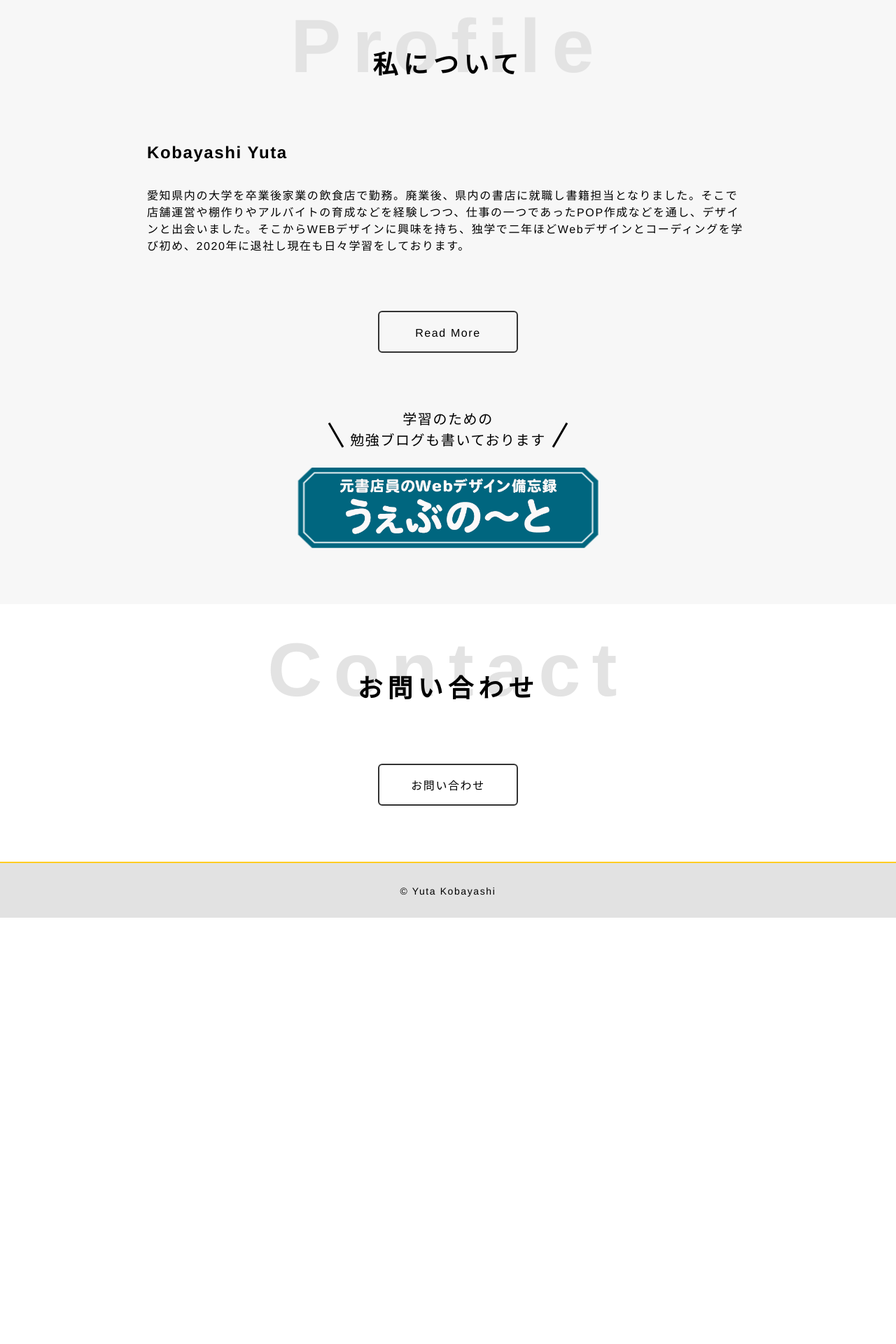
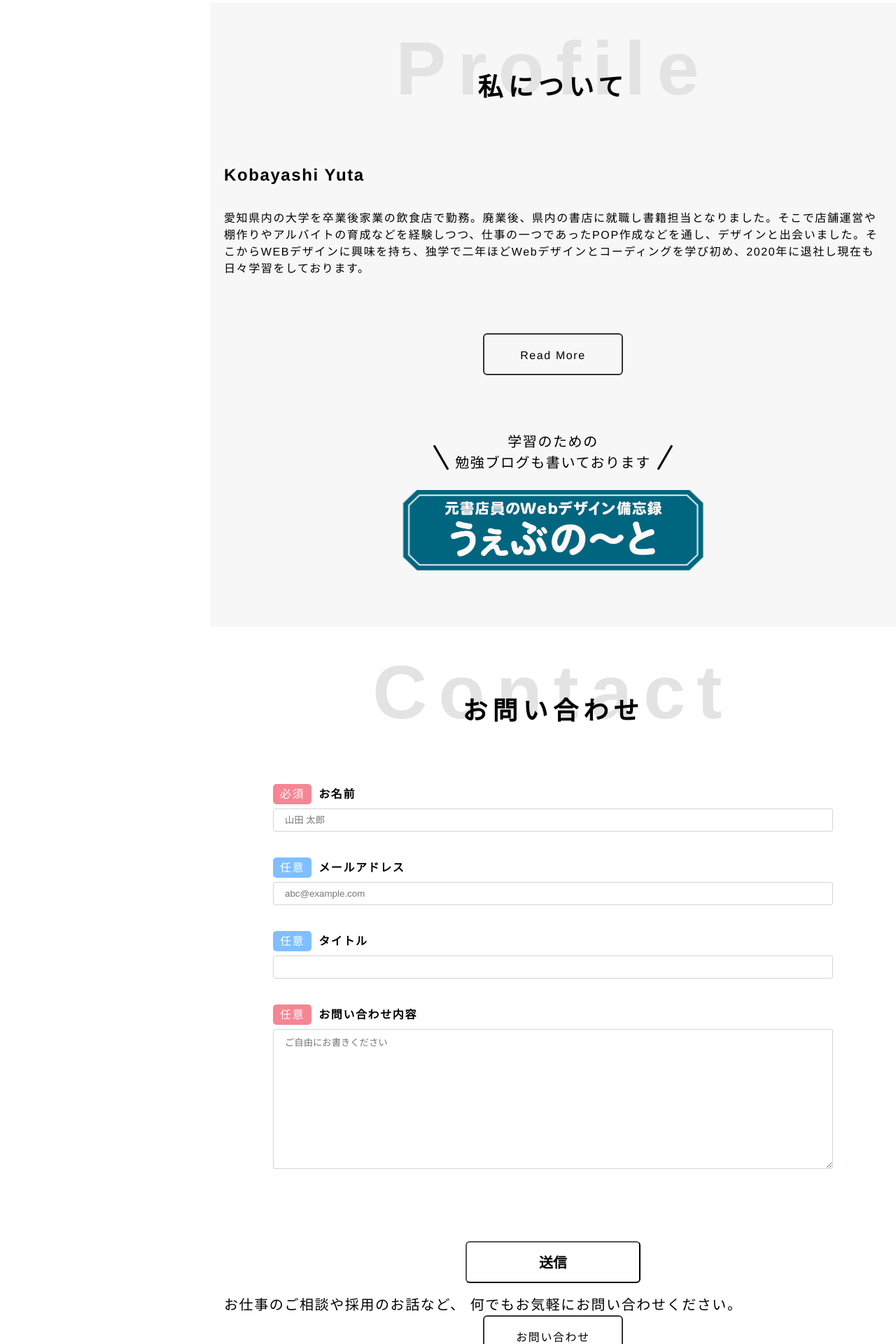
Before and after one commit to kbo580/new-portfolio, a PHP site: page / in a window 1280 px wide. Shown: the part 2920-4840 px from the top of the page at 70% size. Before the commit the page ends 4231 px from the top, so only its background shows below. Run offline with PHP 8.4, Linux system fonts and the light colour scheme; style sheets or scripts are compiled from the project's sources.

Commit message:
Add files via upload

```diff
--- a/css/styles.css
+++ b/css/styles.css
@@ -31,7 +31,7 @@ img {
 
 .inner {
   margin: 0 auto;
-  max-width: 900px;
+  max-width: 1100px;
   width: 100%;
   padding: 0 15px;
 }
@@ -56,10 +56,6 @@ img {
 .btn a:hover {
   background-color: #333333;
   color: #ffffff;
-}
-
-header {
-  background-color: tomato;
 }
 
 /* ------------------------------------ */
@@ -121,6 +117,7 @@ section:nth-child(odd) {
     -webkit-box-flex: 1;
         -ms-flex: 1;
             flex: 1;
+    margin-left: 300px;
   }
   /* セクションの見出し */
   .section-heading-warpper {
@@ -137,6 +134,10 @@ section:nth-child(odd) {
 /* ------------------------------------ */
 /* header */
 /* ------------------------------------ */
+header {
+  background-color: #DBDBDB;
+}
+
 header h1 {
   font-size: 24px;
   font-weight: 300;
@@ -147,7 +148,6 @@ header h1 {
 
 .header-nav {
   padding-bottom: 24px;
-  width: 70px;
   margin: 0 auto;
 }
 
@@ -168,10 +168,14 @@ header h1 {
   header {
     position: fixed;
     height: 100vh;
+    z-index: 1;
   }
   header h1 {
     font-size: 28px;
     padding: 2em 1em;
+  }
+  .header-nav {
+    width: 70px;
   }
   .header-nav ul {
     display: block;
@@ -180,7 +184,6 @@ header h1 {
     margin-bottom: 32px;
   }
   .header-nav ul li a {
-    font-weight: bold;
     -webkit-transition: all .4s;
     transition: all .4s;
   }
@@ -498,6 +501,150 @@ footer .copy {
   }
 }
 
+/* -------------------------------------------- */
+/* コンタクトページ */
+/* -------------------------------------------- */
+.contact .form-wrapper {
+  width: 100%;
+  margin: 0 auto;
+  /* 送信ボタン */
+  /* エラーメッセージ */
+  /* エラーメッセージ */
+}
+
+.contact .form-wrapper input[type="text"],
+.contact .form-wrapper input[type="email"],
+.contact .form-wrapper textarea {
+  width: 100%;
+  padding: 8px 16px;
+  margin-bottom: 24px;
+  border: 1px solid #d0d5d8;
+  border-radius: 3px;
+}
+
+.contact .form-wrapper textarea {
+  height: 200px;
+  -webkit-user-select: none;
+     -moz-user-select: none;
+      -ms-user-select: none;
+          user-select: none;
+}
+
+.contact .form-wrapper input[type="submit"] {
+  display: block;
+  width: 100%;
+  height: 60px;
+  border-color: #000;
+  background: #fff;
+  color: #000;
+  font-size: 1.25rem;
+  font-weight: 600;
+  border-radius: 6px;
+  margin: 32px auto 16px;
+}
+
+.contact .form-wrapper input[type="submit"]:hover {
+  opacity: .6;
+}
+
+.contact .form-wrapper .wpcf7 form .wpcf7-response-output {
+  margin: 0;
+  padding: 8px;
+}
+
+.contact .form-wrapper .wpcf7-list-item {
+  margin: 0 auto;
+  text-align: left;
+}
+
+.contact .form-wrapper p {
+  text-align: center;
+}
+
+.form-wrapper {
+  width: 100%;
+  margin: 0 auto;
+}
+
+.form-wrapper .label-wrapper {
+  margin-bottom: 8px;
+  /* マーク */
+  /* 必須マーク */
+  /* 任意マーク */
+}
+
+.form-wrapper .label-wrapper .label {
+  color: #fff;
+  margin-right: 10px;
+  padding: 6px 10px;
+  border-radius: 5px;
+}
+
+.form-wrapper .label-wrapper .must {
+  background: #f58694;
+}
+
+.form-wrapper .label-wrapper .free {
+  background: #7fbfff;
+}
+
+.form-wrapper .label-wrapper label {
+  font-weight: bold;
+}
+
+@media (min-width: 575px) {
+  .contact {
+    /* エラーメッセージ */
+  }
+  .contact .form-wrapper {
+    width: 100%;
+    /* 送信ボタン */
+  }
+  .contact .form-wrapper input[type="submit"] {
+    width: 250px;
+    font-size: 1.25rem;
+    margin: 48px auto 16px;
+  }
+  .contact .wpcf7-list-item {
+    width: 100%;
+  }
+}
+
+@media (min-width: 1025px) {
+  .contact .form-wrapper {
+    width: 800px;
+    margin: 0 auto;
+  }
+  .contact .form-wrapper input[type="text"],
+  .contact .form-wrapper input[type="email"],
+  .contact .form-wrapper textarea {
+    margin: 0 auto 40px;
+  }
+  .contact .form-wrapper textarea {
+    margin-bottom: 16px;
+  }
+  .contact .form-wrapper input[type="submit"] {
+    margin: 80px auto 16px;
+  }
+  .contact .wpcf7-list-item {
+    font-size: 1rem;
+  }
+  .contact p {
+    font-size: 1.25rem;
+  }
+  .contact p br {
+    display: none;
+  }
+}
+
+/* エラーメッセージを見やすくする */
+span.wpcf7-not-valid-tip,
+.wpcf7-response-output.wpcf7-validation-errors {
+  color: red;
+  font-weight: 600;
+  margin-bottom: 10px;
+}
+
 /* ------------------------------------ */
 /*  */
 /* ------------------------------------ */
--- a/css/styles.scss
+++ b/css/styles.scss
@@ -45,7 +45,7 @@ header,main,section,footer, div, ul, li, h1,h2,h3,dl,dt,dd
 
 .inner{
   margin: 0 auto;
-  max-width: 900px;
+  max-width: 1100px;
   width: 100%;
   // background-color: rgba(241,92,168,0.2);
   padding: 0 15px;
@@ -68,14 +68,6 @@ header,main,section,footer, div, ul, li, h1,h2,h3,dl,dt,dd
       color: #ffffff;
     }
   }
-}
-
-header{
-  background-color: tomato;
-}
-
-main{
-  // height: 1000px;
 }
 
 
@@ -138,6 +130,7 @@ section:nth-child(odd){
 
   .contents-wrapper{
       flex: 1;
+      margin-left: 300px;
     }
   }
 
@@ -161,6 +154,7 @@ section:nth-child(odd){
 /* header */
 /* ------------------------------------ */
 header{
+  background-color: #DBDBDB;
   h1{
     font-size: 24px;
     font-weight: 300;
@@ -170,10 +164,8 @@ header{
   }
 }
 
-
 .header-nav{
   padding-bottom: 24px;
-  width: 70px;
   margin: 0 auto;
   ul{
     display: flex;
@@ -185,10 +177,12 @@ header{
     }
   }
 }
+
 @media (min-width: 900px) {
   header{
     position: fixed;
     height: 100vh;
+    z-index:  1;
     h1{
       font-size: 28px;
       padding: 2em 1em;
@@ -196,12 +190,12 @@ header{
   }
 
   .header-nav{
+    width: 70px;
     ul{
       display: block;
       li{
         margin-bottom: 32px;
         a{
-          font-weight: bold;
           transition: all .4s;
           &:hover{
             opacity: .6;
@@ -561,6 +555,156 @@ footer{
 
 
 }
+/* -------------------------------------------- */
+/* コンタクトページ */
+/* -------------------------------------------- */
+.contact{
+  .form-wrapper{
+    width: 100%;
+    margin: 0 auto;
+
+    input[type="text"],
+    input[type="email"],
+    textarea{
+      width: 100%;
+      padding: 8px 16px;
+      margin-bottom: 24px;
+      border: 1px solid #d0d5d8;
+      border-radius: 3px;
+    }
+
+    textarea{
+      height: 200px;
+      user-select: none;
+    }
+    /* 送信ボタン */
+    input[type="submit"] {
+      display: block;
+      width: 100%;
+      height: 60px;
+      border-color: #000;
+      background: #fff;
+      color: #000;
+      font-size: rem(20);
+      font-weight: 600;
+      border-radius: 6px;
+      margin: 32px auto 16px;
+    }
+
+    input[type="submit"]:hover{
+      opacity: .6;
+    }
+    /* エラーメッセージ */
+    .wpcf7 form .wpcf7-response-output{
+      margin: 0;
+      padding: 8px;
+    }
+
+     /* エラーメッセージ */
+    .wpcf7-list-item{
+      margin: 0 auto;
+      text-align: left;
+    }
+    p{
+      text-align: center;
+    }
+  }
+}
+
+.form-wrapper{
+  width: 100%;
+  margin: 0 auto;
+
+  .label-wrapper{
+    margin-bottom: 8px;
+
+    /* マーク */
+    .label{
+      color: #fff;
+      margin-right: 10px;
+      padding: 6px 10px;
+      border-radius: 5px;
+    }
+
+    /* 必須マーク */
+    .must{
+      background: #f58694;
+      }
+
+    /* 任意マーク */
+    .free {
+      background: #7fbfff;
+    }
+
+    label {
+      font-weight: bold;
+      }
+    }
+  }
+
+@media (min-width: 575px) {
+  .contact{
+    .form-wrapper{
+      width: 100%;
+
+        /* 送信ボタン */
+        input[type="submit"] {
+          width: 250px;
+          font-size: rem(20);
+          margin: 48px auto 16px;
+        }
+
+      }
+      /* エラーメッセージ */
+      .wpcf7-list-item{
+        width: 100%;
+      }
+  }
+}
+
+@media (min-width: 1025px) {
+
+  .contact{
+    .form-wrapper{
+      width: 800px;
+      margin: 0 auto;
+
+        input[type="text"],
+        input[type="email"],
+        textarea{
+          margin: 0 auto 40px;
+        }
+
+        textarea{
+          margin-bottom: 16px;
+        }
+
+        input[type="submit"] {
+          margin: 80px auto 16px;
+        }
+
+      }
+      .wpcf7-list-item{
+        font-size: rem(16);
+      }
+
+    p{
+      font-size: rem(20);
+      br{
+        display: none;
+      }
+    }
+  }
+}
+
+
+/* エラーメッセージを見やすくする */
+span.wpcf7-not-valid-tip,
+.wpcf7-response-output.wpcf7-validation-errors {
+color: red;
+font-weight: 600;
+margin-bottom: 10px;
+}
 
 /* ------------------------------------ */
 /*  */
--- a/index.html
+++ b/index.html
@@ -17,10 +17,10 @@
 
       <nav class="header-nav">
         <ul>
-          <li><a href="">Works</a></li>
-          <li><a href="">Service</a></li>
-          <li><a href="">Profile</a></li>
-          <li><a href="">Contact</a></li>
+          <li><a href="#works">Works</a></li>
+          <li><a href="#service">Service</a></li>
+          <li><a href="#profile">Profile</a></li>
+          <li><a href="#contact">Contact</a></li>
           <li><a href="">Blog</a></li>
         </ul>
       </nav>
@@ -200,6 +200,36 @@
             <p class="ja-title">お問い合わせ</p>
           </div>
           <div class="inner">
+
+            <!-- form-wrapperここから -->
+            <div class="form-wrapper">
+
+              <div class="form-parts">
+                <div class="label-wrapper"><span class="label must">必須</span><label for="name">お名前</label></div>
+                <input type="text" id="name" placeholder="山田 太郎">
+              </div>
+
+              <div class="form-parts">
+                <div class="label-wrapper"><span class="label free">任意</span><label for="mail">メールアドレス</label></div>
+                <input type="email" id="mail" placeholder="abc@example.com">
+              </div>
+
+              <div class="form-parts">
+                <div class="label-wrapper"><span class="label free">任意</span><label for="title">タイトル</label></div>
+                <input type="text" id="title" placeholder="">
+              </div>
+
+              <div class="form-parts">
+                <div class="label-wrapper"><span class="label must">任意</span><label for="textarea">お問い合わせ内容</div></label>
+                <textarea type="text" id="textarea" placeholder="ご自由にお書きください"></textarea>
+              </div>
+
+              <span><input type="submit" value="送信"></span>
+            </div>
+            <!-- form-wrapperここまで -->
+
+            <p>お仕事のご相談や採用のお話など、<br>
+            何でもお気軽にお問い合わせください。</p>
             <div class="btn"><a href="#">お問い合わせ</a></div>
 
           </div>
```
Also changed, not shown: 1 other file.
